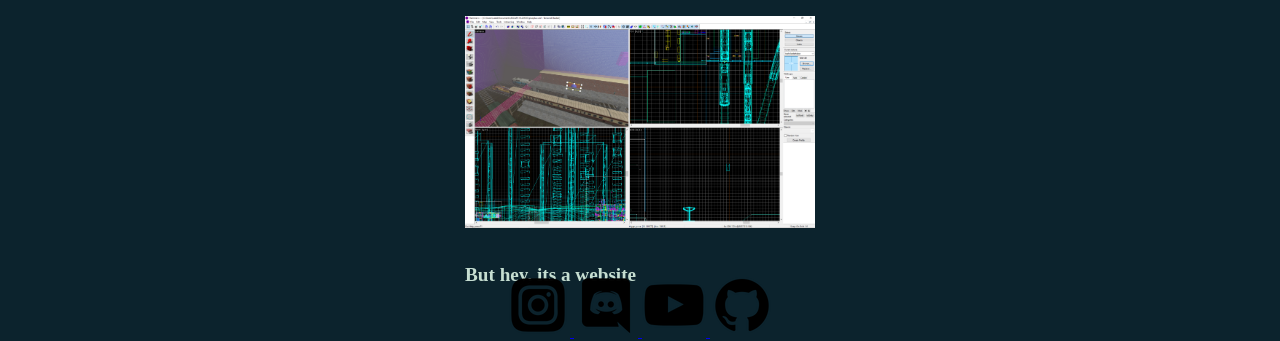
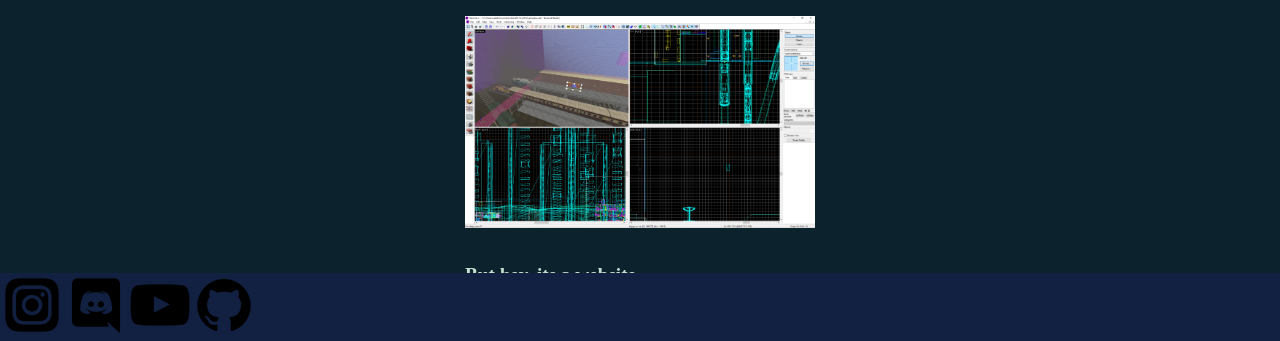
Before and after one commit to YourGenericScunt/ITryToLearnHTML, a plain HTML site: page index.html in a window 1280 px wide. Shown: the part 459-800 px from the top of the page. Drawn offline with Linux system fonts and the light colour scheme.

Commit message:
bodged the media div

```diff
--- a/css.css
+++ b/css.css
@@ -52,8 +52,12 @@
   }
 
   .media {
-    position: absolute;
+    display: flex;
+    position: fixed;
     bottom: 0;
     left: 50%;
     transform: translateX(-50%);
+    height: 68;
+    width: 100%;
+    background-color: rgb(18, 33, 66)
   }
```
